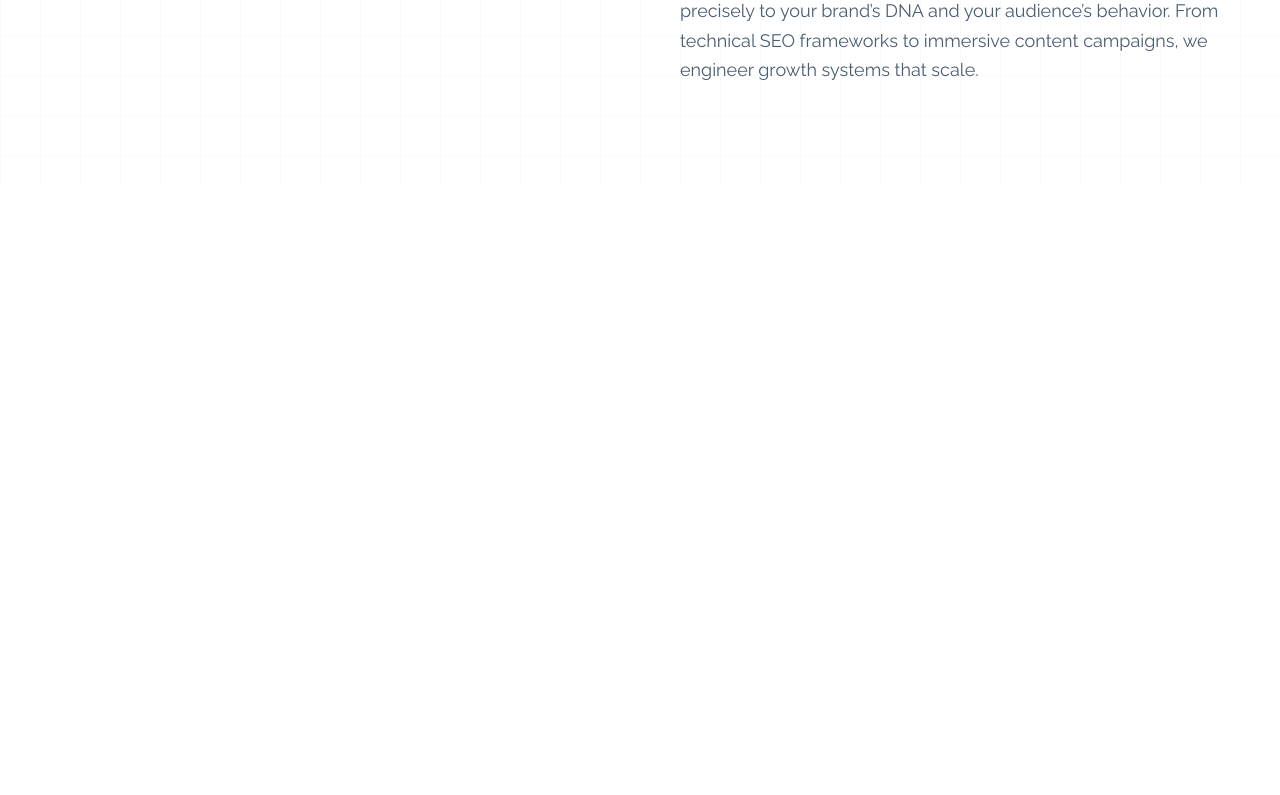
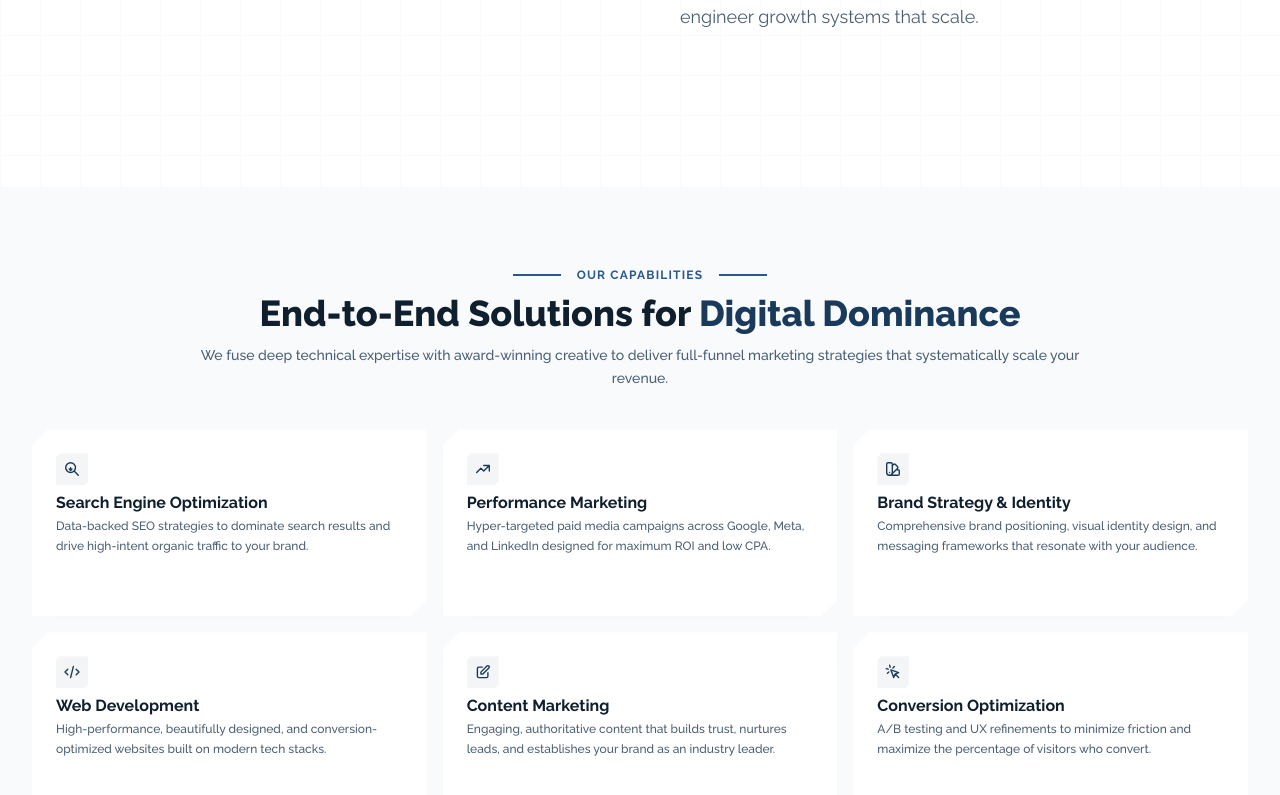
Before and after one commit to Irushan22/tech-startup, a Next.js app: page / in a window 1280 px wide. Shown: the part 1325-2120 px from the top of the page. Before the commit the page ends 1512 px from the top, so only its background shows below. Built offline with nearby package versions, Linux system fonts and the light colour scheme.

Commit message:
add service section

```diff
--- a/app/components/AboutSection.tsx
+++ b/app/components/AboutSection.tsx
@@ -18,13 +18,13 @@ export default function AboutSection() {
           backgroundSize: "40px 40px",
         }}
       />
-      <div
-        className="pointer-events-none absolute right-0 top-20 h-64 w-64 opacity-5"
+      {/* <div
+        className="pointer-events-none absolute right-0 top-0 bottom-0 w-[10%] opacity-5"
         style={{
           background: "#1a3a5c",
-          clipPath: "polygon(50% 0%, 100% 50%, 50% 100%, 0% 50%)",
+          clipPath: "polygon(100% 0, 100% 100%, 0 100%)",
         }}
-      />
+      /> */}
 
       <div className="relative z-10 mx-auto flex w-full max-w-7xl flex-col items-center gap-16 px-6 lg:flex-row lg:items-center lg:gap-20 lg:px-8">
 
@@ -73,7 +73,7 @@ export default function AboutSection() {
 
           {/* Headline */}
           <h2
-            className="mb-8 text-4xl font-extrabold leading-tight sm:text-5xl md:text-5xl lg:text-5xl"
+            className="mb-4 text-3xl font-extrabold leading-tight sm:text-4xl"
             style={{ color: "#0f1f2e", fontFamily: "var(--font-montserrat), sans-serif" }}
           >
             We don’t just build campaigns.<br/><br className="lg:hidden"/>
--- /dev/null
+++ b/app/components/ServicesSection.tsx
@@ -0,0 +1,154 @@
+"use client";
+
+export default function ServicesSection() {
+  const services = [
+    {
+      title: "Search Engine Optimization",
+      desc: "Data-backed SEO strategies to dominate search results and drive high-intent organic traffic to your brand.",
+      icon: (
+        <svg className="h-6 w-6" fill="none" viewBox="0 0 24 24" stroke="currentColor" strokeWidth={2}>
+          <path strokeLinecap="round" strokeLinejoin="round" d="M21 21l-6-6m2-5a7 7 0 11-14 0 7 7 0 0114 0z" />
+          <path strokeLinecap="round" strokeLinejoin="round" d="M10 10v4m0 0l-2-2m2 2l2-2" />
+        </svg>
+      ),
+    },
+    {
+      title: "Performance Marketing",
+      desc: "Hyper-targeted paid media campaigns across Google, Meta, and LinkedIn designed for maximum ROI and low CPA.",
+      icon: (
+        <svg className="h-6 w-6" fill="none" viewBox="0 0 24 24" stroke="currentColor" strokeWidth={2}>
+          <path strokeLinecap="round" strokeLinejoin="round" d="M13 7h8m0 0v8m0-8l-8 8-4-4-6 6" />
+        </svg>
+      ),
+    },
+    {
+      title: "Brand Strategy & Identity",
+      desc: "Comprehensive brand positioning, visual identity design, and messaging frameworks that resonate with your audience.",
+      icon: (
+        <svg className="h-6 w-6" fill="none" viewBox="0 0 24 24" stroke="currentColor" strokeWidth={2}>
+          <path strokeLinecap="round" strokeLinejoin="round" d="M7 21a4 4 0 01-4-4V5a2 2 0 012-2h4a2 2 0 012 2v12a4 4 0 01-4 4zm0 0h12a2 2 0 002-2v-4a2 2 0 00-2-2h-2.343M11 7.343l1.657-1.657a2 2 0 012.828 0l2.829 2.829a2 2 0 010 2.828l-8.486 8.485M7 17h.01" />
+        </svg>
+      ),
+    },
+    {
+      title: "Web Development",
+      desc: "High-performance, beautifully designed, and conversion-optimized websites built on modern tech stacks.",
+      icon: (
+        <svg className="h-6 w-6" fill="none" viewBox="0 0 24 24" stroke="currentColor" strokeWidth={2}>
+          <path strokeLinecap="round" strokeLinejoin="round" d="M10 20l4-16m4 4l4 4-4 4M6 16l-4-4 4-4" />
+        </svg>
+      ),
+    },
+    {
+      title: "Content Marketing",
+      desc: "Engaging, authoritative content that builds trust, nurtures leads, and establishes your brand as an industry leader.",
+      icon: (
+        <svg className="h-6 w-6" fill="none" viewBox="0 0 24 24" stroke="currentColor" strokeWidth={2}>
+          <path strokeLinecap="round" strokeLinejoin="round" d="M11 5H6a2 2 0 00-2 2v11a2 2 0 002 2h11a2 2 0 002-2v-5m-1.414-9.414a2 2 0 112.828 2.828L11.828 15H9v-2.828l8.586-8.586z" />
+        </svg>
+      ),
+    },
+    {
+      title: "Conversion Optimization",
+      desc: "A/B testing and UX refinements to minimize friction and maximize the percentage of visitors who convert.",
+      icon: (
+        <svg className="h-6 w-6" fill="none" viewBox="0 0 24 24" stroke="currentColor" strokeWidth={2}>
+          <path strokeLinecap="round" strokeLinejoin="round" d="M15 15l-2 5L9 9l11 4-5 2zm0 0l5 5M7.188 2.239l.777 2.897M5.136 7.965l-2.898-.777M13.95 4.05l-2.122 2.122m-5.657 5.656l-2.12 2.122" />
+        </svg>
+      ),
+    },
+  ];
+
+  return (
+    <section
+      id="services"
+      className="relative flex items-center bg-[#f8fafc] min-h-[calc(100vh-88px)] overflow-hidden py-10"
+      style={{
+        fontFamily: "var(--font-raleway), sans-serif",
+      }}
+    >
+      {/* Background Decor Removed */}
+
+      <div className="relative z-10 mx-auto w-full max-w-7xl px-6 lg:px-8">
+
+        {/* Header Area */}
+        <div className="flex flex-col items-center text-center max-w-4xl mx-auto mb-10">
+          <div className="mb-2 flex items-center gap-4">
+            <span className="h-0.5 w-12" style={{ background: "#2a5a8c" }} />
+            <span className="text-xs font-bold uppercase tracking-widest" style={{ color: "#2a5a8c" }}>
+              Our Capabilities
+            </span>
+            <span className="h-0.5 w-12" style={{ background: "#2a5a8c" }} />
+          </div>
+
+          <h2
+            className="mb-2 text-3xl font-extrabold leading-tight sm:text-4xl"
+            style={{ color: "#0f1f2e", fontFamily: "var(--font-montserrat), sans-serif" }}
+          >
+            End-to-End Solutions for <span style={{ color: "#1a3a5c" }}>Digital Dominance</span>
+          </h2>
+
+          <p className="text-sm leading-relaxed text-[#4a5e72] font-medium hidden sm:block">
+            We fuse deep technical expertise with award-winning creative to deliver full-funnel marketing strategies that systematically scale your revenue.
+          </p>
+        </div>
+
+        {/* Services Grid */}
+        <div className="grid grid-cols-1 md:grid-cols-2 lg:grid-cols-3 gap-4">
+          {services.map((service, i) => (
+            <div
+              key={i}
+              className="group relative flex flex-col p-6 transition-all duration-300 hover:-translate-y-2"
+              style={{
+                background: "#ffffff",
+                boxShadow: "0 10px 40px rgba(26,58,92,0.05)",
+                clipPath: "polygon(16px 0, 100% 0, 100% calc(100% - 16px), calc(100% - 16px) 100%, 0 100%, 0 16px)",
+              }}
+            >
+              {/* Hover Top Border Accent */}
+              <div
+                className="absolute top-0 left-0 right-0 h-1 w-0 bg-[#1a3a5c] transition-all duration-300 group-hover:w-full"
+              />
+
+              {/* Icon */}
+              <div
+                className="mb-2 flex h-8 w-8 items-center justify-center transition-colors duration-300 group-hover:bg-[#1a3a5c]"
+                style={{
+                  background: "rgba(26,58,92,0.05)",
+                  clipPath: "polygon(4px 0, 100% 0, 100% calc(100% - 4px), calc(100% - 4px) 100%, 0 100%, 0 4px)",
+                }}
+              >
+                <div className="text-[#1a3a5c] group-hover:text-white transition-colors duration-300">
+                  {/* Scaled down icon */}
+                  <div style={{ transform: "scale(0.7)" }}>
+                    {service.icon}
+                  </div>
+                </div>
+              </div>
+
+              {/* Text Content */}
+              <h3
+                className="mb-1 text-base font-bold leading-tight"
+                style={{ color: "#0f1f2e", fontFamily: "var(--font-montserrat), sans-serif" }}
+              >
+                {service.title}
+              </h3>
+              <p className="text-[#4a5e72] leading-relaxed text-xs font-medium hidden sm:block">
+                {service.desc}
+              </p>
+
+              {/* Learn More Link (Hover Reveal) */}
+              <div className="mt-4 flex items-center gap-2 overflow-hidden opacity-0 transform translate-y-2 transition-all duration-300 group-hover:opacity-100 group-hover:translate-y-0">
+                <span className="text-sm font-bold uppercase tracking-wider text-[#1a3a5c]">Learn More</span>
+                <svg className="h-4 w-4 text-[#1a3a5c]" fill="none" viewBox="0 0 24 24" stroke="currentColor" strokeWidth={3}>
+                  <path strokeLinecap="round" strokeLinejoin="round" d="M17 8l4 4m0 0l-4 4m4-4H3" />
+                </svg>
+              </div>
+            </div>
+          ))}
+        </div>
+
+      </div>
+    </section>
+  );
+}
--- a/app/page.tsx
+++ b/app/page.tsx
@@ -1,6 +1,7 @@
 import Navbar from "./components/Navbar";
 import HeroSection from "./components/HeroSection";
 import AboutSection from "./components/AboutSection";
+import ServicesSection from "./components/ServicesSection";
 
 export default function Home() {
   return (
@@ -8,6 +9,7 @@ export default function Home() {
       <Navbar />
       <HeroSection />
       <AboutSection />
+      <ServicesSection />
     </>
   );
 }
```
